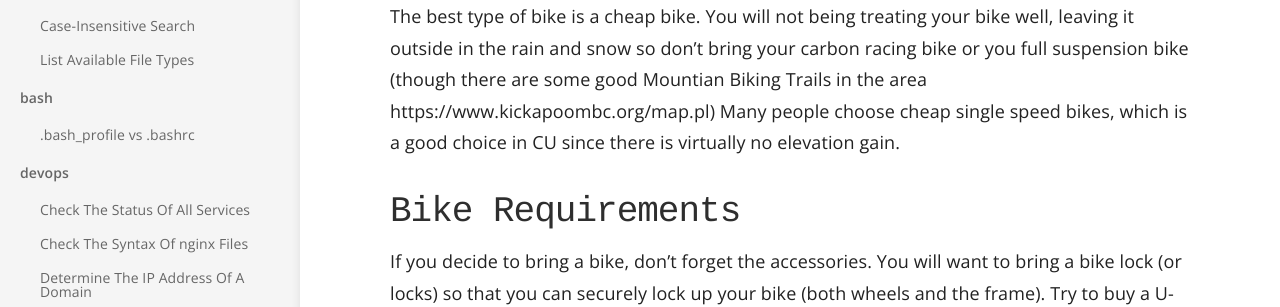
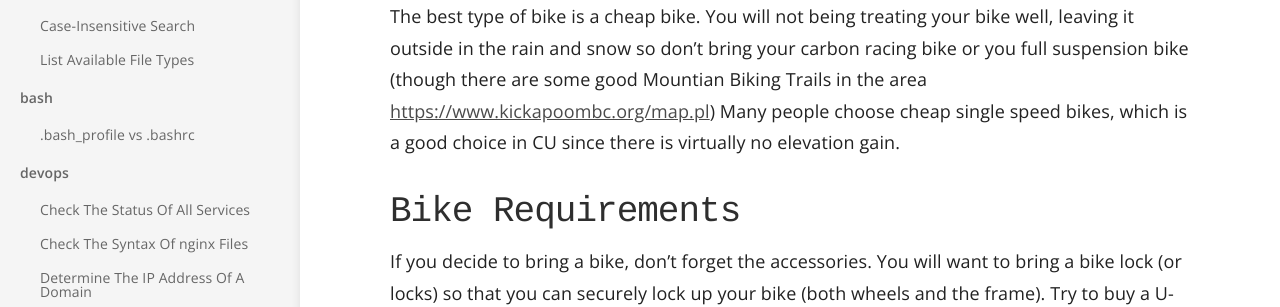
Before and after one commit to acm-uiuc/til, a Jekyll site: the page built from _til/uiuc/biking.md, in a window 1280 px wide and 900 px high. Shown: the part 245-552 px from the top of the window. Built offline with Jekyll 4.4.1, drawn with Linux system fonts in a browser that asks for light colours; part of the change alters nothing that is shown.

```diff
--- a/_til/uiuc/biking.md
+++ b/_til/uiuc/biking.md
@@ -7,7 +7,7 @@ category: uiuc
 The best type of bike is a cheap bike. You will not being treating your
 bike well, leaving it outside in the rain and snow so don't bring your
 carbon racing bike or you full suspension bike (though there are some good
-Mountian Biking Trails in the area https://www.kickapoombc.org/map.pl)
+Mountian Biking Trails in the area [https://www.kickapoombc.org/map.pl](https://www.kickapoombc.org/map.pl))
 Many people choose cheap single speed bikes, which is a good choice in
 CU since there is virtually no elevation gain.
 
```
